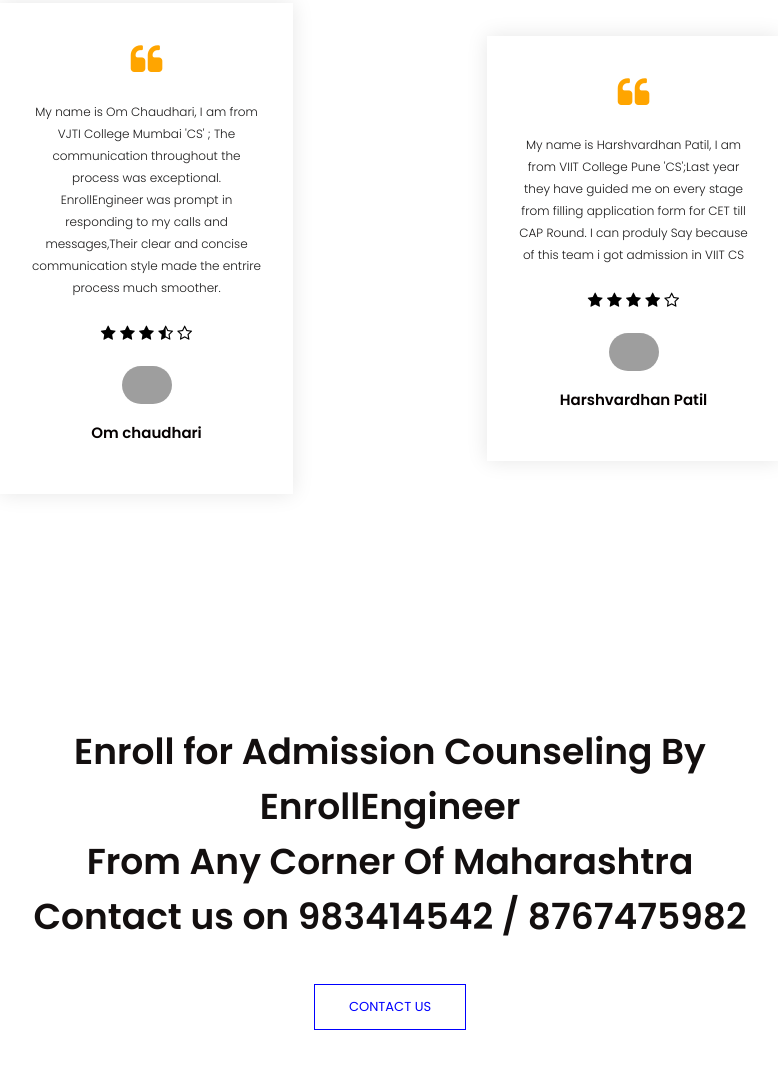
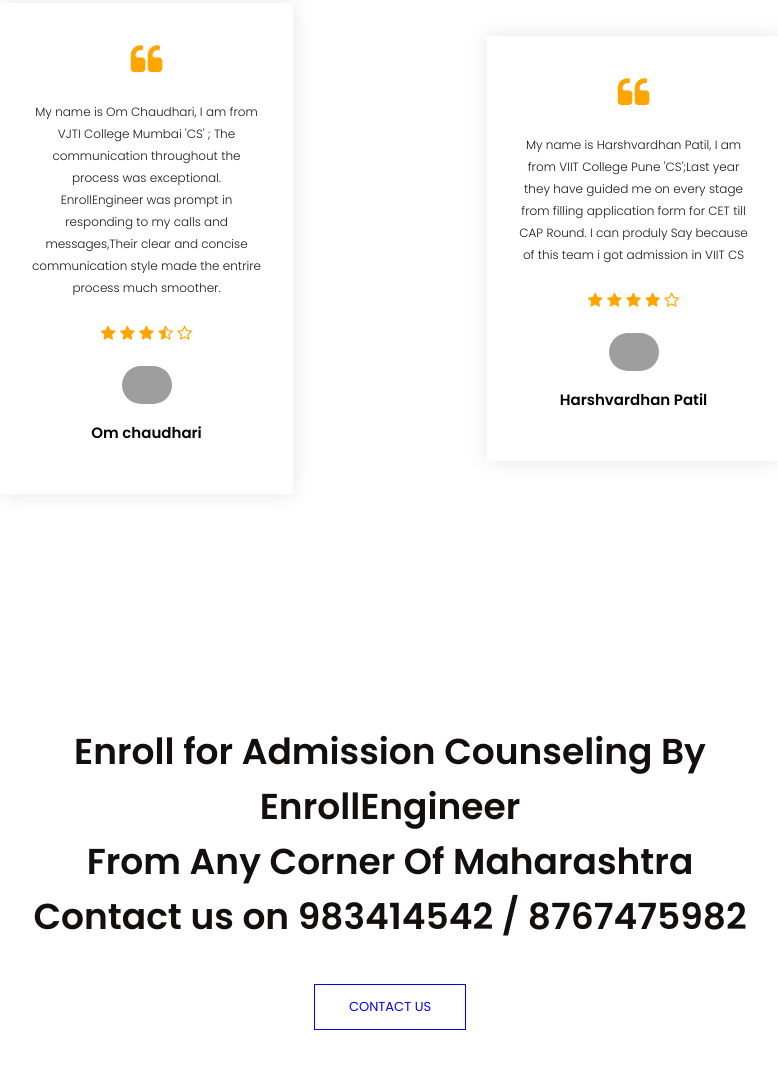
Before and after one commit to pratikmore868/EnrollEngineer, a plain HTML site: page index.html in a window 1280 px wide. Shown: the part 3766-4834 px from the top of the page, without its empty margins (250-1028 px from the left). Drawn offline with Linux system fonts and the light colour scheme; grey boxes are pictures that could not be loaded.

Commit message:
Update style.css

```diff
--- a/style.css
+++ b/style.css
@@ -559,3 +559,7 @@
     flex-wrap: wrap;
     justify-content: space-around;
 }
+
+.rating .fa{
+    color: orange;
+}
```
